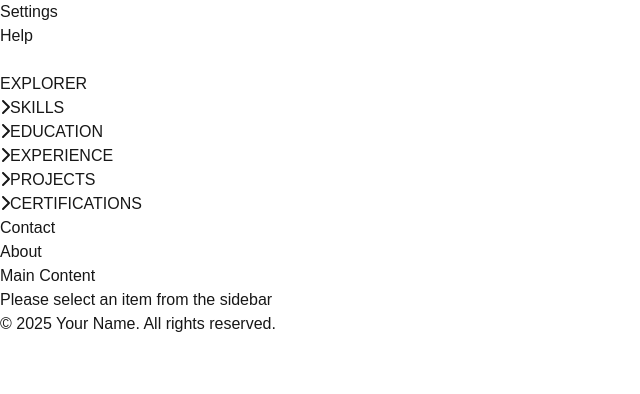
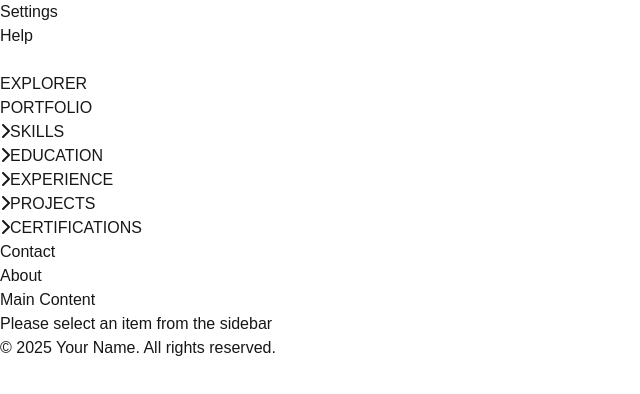
Before and after one commit to Ramith-D-Rodrigo/Portfolio, a Next.js app in the folder static-version/: page / in a window 1280 px wide. Shown: the top 394 px of the page, without its empty margins (0-640 px from the left). Built offline with nearby package versions, Linux system fonts and the light colour scheme.

Commit message:
Add routes

```diff
--- a/static-version/src/app/components/SideBar.tsx
+++ b/static-version/src/app/components/SideBar.tsx
@@ -4,10 +4,12 @@ import { useState } from "react";
 import { FontAwesomeIcon } from "@fortawesome/react-fontawesome";
 import { faChevronRight } from "@fortawesome/free-solid-svg-icons";
 import { faChevronDown } from "@fortawesome/free-solid-svg-icons/faChevronDown";
+import Link from "next/link";
 
 interface DirectoryItem {
     name: string;
     type: "folder" | "file";
+    route?: string;
     children?: DirectoryItem[];
 }
 
@@ -15,45 +17,47 @@ const directoryStructure: DirectoryItem[] = [
     {
         name: "SKILLS",
         type: "folder",
-        children: [{ name: "Summary", type: "file" }],
+        children: [{ name: "Summary", type: "file", route: "/skills" }],
     },
     {
         name: "EDUCATION",
         type: "folder",
         children: [
-            { name: "Summary", type: "file" },
-            { name: "Bachelor's Degree", type: "file" },
-            { name: "High School", type: "file" },
+            { name: "Summary", type: "file", route: "/education" },
+            { name: "Bachelor's Degree", type: "file", route: "/education/bachelor" },
+            { name: "High School", type: "file", route: "/education/high-school" },
         ],
     },
     {
         name: "EXPERIENCE",
         type: "folder",
         children: [
-            { name: "Summary", type: "file" },
-            { name: "Internship", type: "file" },
+            { name: "Summary", type: "file", route: "/experience" },
+            { name: "Internship", type: "file", route: "/experience/internship" },
         ],
     },
     {
         name: "PROJECTS",
         type: "folder",
         children: [
-            { name: "WebApp", type: "file" },
-            { name: "Portfolio", type: "file" },
+            { name: "WebApp", type: "file", route: "/projects/webapp" },
+            { name: "Portfolio", type: "file", route: "/projects/portfolio" },
         ],
     },
     {
         name: "CERTIFICATIONS",
         type: "folder",
-        children: [{ name: "Summary", type: "file" }],
+        children: [{ name: "Summary", type: "file", route: "/certifications" }],
     },
     {
         name: "Contact",
         type: "file",
+        route: "/contact",
     },
     {
         name: "About",
         type: "file",
+        route: "/"
     },
 ];
 
@@ -80,7 +84,7 @@ export default function Sidebar({ onSelectItem }: SidebarProps) {
                 return (
                     <div key={currentPath}>
                         <button
-                            className="text-left w-full px-4 py-2 bg-gray-800 hover:bg-gray-300 flex items-center space-x-2"
+                            className="text-left w-full px-4 py-2 hover:bg-gray-300 flex items-center space-x-2"
                             onClick={() => toggleFolder(currentPath)}
                         >
                             {/* Icon */}
@@ -103,18 +107,23 @@ export default function Sidebar({ onSelectItem }: SidebarProps) {
                 );
             }
             return (
-                <div key={currentPath} className="px-6 py-1 bg-gray-800 hover:bg-gray-100 cursor-pointer text-gray-400">
-                    {item.name}
-                </div>
+                <Link href={item.route as string} key={currentPath}>
+                    <div className="px-6 py-1 hover:bg-gray-100 cursor-pointer text-gray-400">
+                        {item.name}
+                    </div>
+                </Link>
             );
         });
     };
 
     return (
-        <div className="w-64 h-screen bg-gray-800">
-            <h2 className="text-lg font-bold px-4 py-2 bg-gray-800 text-white">
+        <div className="w-64 h-screen">
+            <h2 className="text-lg font-bold px-4 py-2 text-white">
                 EXPLORER
             </h2>
+            <div className="font-bold px-4 py-2 text-white">
+                PORTFOLIO
+            </div>
             <div className="overflow-y-auto h-full">
                 {renderDirectory(directoryStructure)}
             </div>
```
